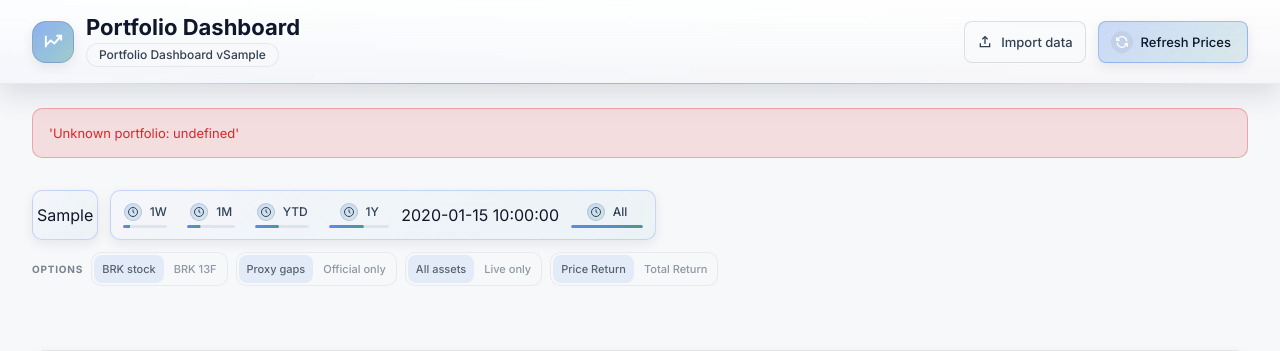
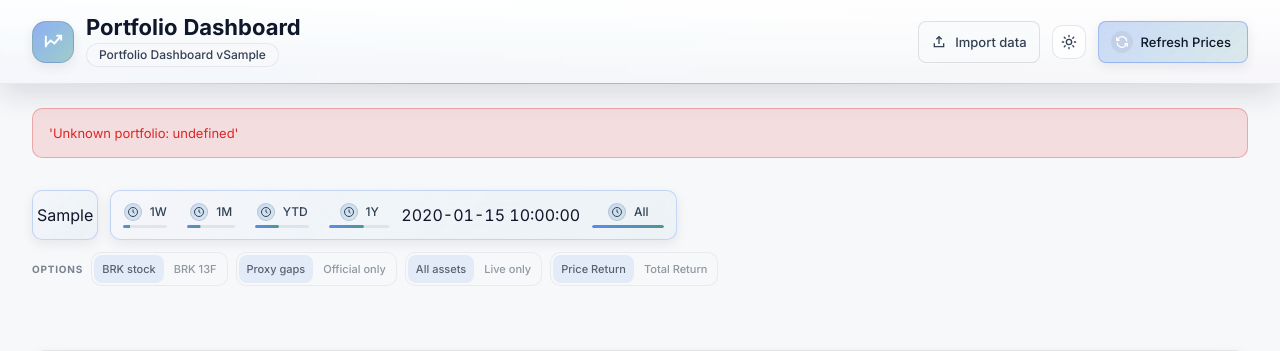
Before and after one commit to LeoPalanca/Portfolio-Dashboard, a Flask app: template templates/index.html in a window 1280 px wide. Shown: the top 351 px of the page. Run offline with Flask 3, Linux system fonts and the light colour scheme; the template is opened without the code that fills it: most values are stand-ins (such as "Sample title", 1, 10 or a date in 2020); data that the repository does not hold is empty; some libraries are stand-ins or nearby versions.

Commit message:
feat: add light/dark theme toggle
A pre-paint inline script resolves the stored theme before first paint, so a
user on light never sees a flash of dark. The header control switches and
persists to localStorage; with nothing stored the page follows the OS.

Charts read their colours from computed tokens at draw time, so switching
calls renderChartsOnly(). The CSS-driven parts of the UI re-theme on their
own, and the section-accent palette holds var() references that resolve
lazily, so it needs no JS at all.

Also enables tabular-nums globally: a dashboard's number columns have to align.

Tests assert exactly three sanctioned script tags, that the boot script
precedes </head>, and that the two light selectors have not drifted apart.

Co-Authored-By: Claude Opus 5 <noreply@anthropic.com>
Claude-Session: https://claude.ai/code/session_01PmDERzE8HUF3vNUcjj7Vjb

```diff
--- a/static/app.css
+++ b/static/app.css
@@ -227,6 +227,7 @@ body {
   min-height: 100vh;
   -webkit-font-smoothing: antialiased;
   -moz-osx-font-smoothing: grayscale;
+  font-variant-numeric: tabular-nums;
 }
 
 /* ─── Scrollbar ─── */
@@ -2216,3 +2217,41 @@ body.dashboard-redrawing .dashboard-refresh-overlay {
 .stack-tight { margin-top: var(--space-2); margin-bottom: 0; }
 .mb-3 { margin-bottom: var(--space-3); }
 .mb-0 { margin-bottom: 0; }
+
+/* ─── Theme toggle ─── */
+#theme-toggle {
+  display: inline-flex;
+  align-items: center;
+  justify-content: center;
+  padding: var(--space-2);
+  border-radius: var(--radius-md);
+  background: var(--surface-overlay);
+  border: 1px solid var(--border);
+  color: var(--text-secondary);
+  cursor: pointer;
+  transition: background var(--motion-fast) var(--ease), color var(--motion-fast) var(--ease),
+              border-color var(--motion-fast) var(--ease);
+}
+#theme-toggle:hover {
+  background: var(--surface-raised);
+  color: var(--text-primary);
+  border-color: var(--border-strong);
+}
+#theme-toggle svg {
+  width: 16px;
+  height: 16px;
+  fill: none;
+  stroke: currentColor;
+  stroke-width: 2;
+  stroke-linecap: round;
+  stroke-linejoin: round;
+}
+/* show the icon for the theme you would switch *to* */
+.theme-icon--light { display: none; }
+.theme-icon--dark { display: inline-flex; }
+:root[data-theme="light"] .theme-icon--light { display: inline-flex; }
+:root[data-theme="light"] .theme-icon--dark { display: none; }
+@media (prefers-color-scheme: light) {
+  :root:not([data-theme="dark"]) .theme-icon--light { display: inline-flex; }
+  :root:not([data-theme="dark"]) .theme-icon--dark { display: none; }
+}
--- a/templates/index.html
+++ b/templates/index.html
@@ -8,6 +8,17 @@
   <link rel="preconnect" href="https://fonts.gstatic.com" crossorigin>
   <link href="https://fonts.googleapis.com/css2?family=Inter:wght@400;500;600;700;800&display=swap" rel="stylesheet">
   <link rel="stylesheet" href="{{ url_for('static', filename='app.css') }}?v={{ app_version }}">
+  <script>
+    // Runs before first paint so a stored light theme never flashes dark.
+    (function () {
+      try {
+        var stored = localStorage.getItem("theme");
+        if (stored === "light" || stored === "dark") {
+          document.documentElement.setAttribute("data-theme", stored);
+        }
+      } catch (e) { /* private mode: fall back to the OS preference */ }
+    })();
+  </script>
 </head>
 <body>
   <header>
@@ -28,6 +39,14 @@
       <button id="import-data" type="button" aria-haspopup="dialog">
         <svg viewBox="0 0 24 24" aria-hidden="true"><path d="M12 4v11"/><path d="M8 8l4-4 4 4"/><path d="M5 14v5h14v-5"/></svg>
         <span>Import data</span>
+      </button>
+      <button id="theme-toggle" type="button" aria-label="Switch colour theme" title="Switch colour theme">
+        <span class="theme-icon theme-icon--dark" aria-hidden="true">
+          <svg viewBox="0 0 24 24"><path d="M21 12.8A9 9 0 1 1 11.2 3a7 7 0 0 0 9.8 9.8z"/></svg>
+        </span>
+        <span class="theme-icon theme-icon--light" aria-hidden="true">
+          <svg viewBox="0 0 24 24"><circle cx="12" cy="12" r="4"/><path d="M12 2v2M12 20v2M4.9 4.9l1.4 1.4M17.7 17.7l1.4 1.4M2 12h2M20 12h2M4.9 19.1l1.4-1.4M17.7 6.3l1.4-1.4"/></svg>
+        </span>
       </button>
       <button id="refresh" type="button">
         <span class="refresh-button-icon" aria-hidden="true">
```
Also changed, not shown: test_frontend_assets.py (+23 -2 lines), static/app.js.
